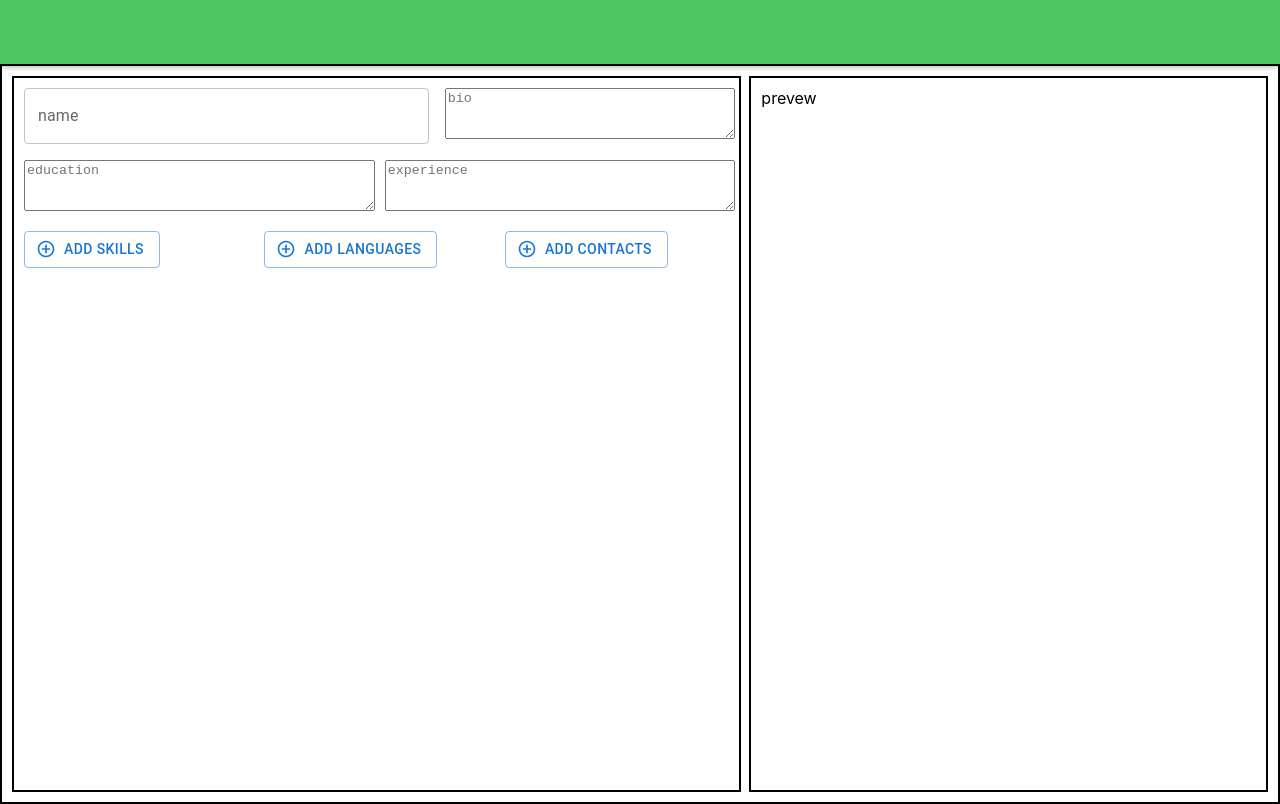
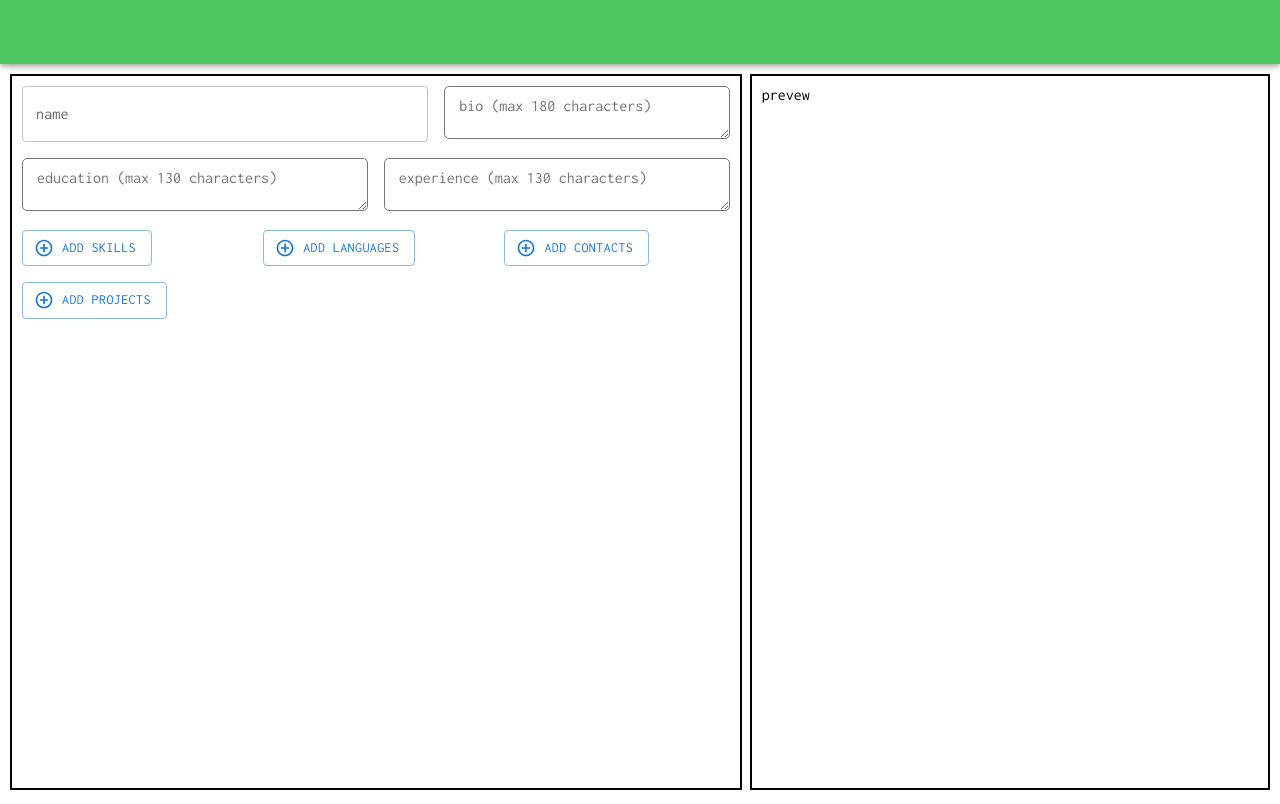
Before and after one commit to snovamicron/CV-builder, a React (Create React App) app in the folder client/: page /template in a window 1280 px wide. Built offline with nearby package versions, Linux system fonts and the light colour scheme.

Commit message:
commit 6

```diff
--- a/client/public/index.html
+++ b/client/public/index.html
@@ -1,20 +1,21 @@
 <!DOCTYPE html>
 <html lang="en">
+
 <head>
   <meta charset="utf-8" />
   <link rel="icon" href="%PUBLIC_URL%/favicon.ico" />
   <meta name="viewport" content="width=device-width, initial-scale=1" />
   <meta name="theme-color" content="#000000" />
-    <meta
-      name="description"
-      content="Web site created using create-react-app"
-    />
+  <meta name="description" content="Web site created using create-react-app" />
   <link rel="apple-touch-icon" href="%PUBLIC_URL%/logo192.png" />
   <!--
       manifest.json provides metadata used when your web app is installed on a
       user's mobile device or desktop. See https://developers.google.com/web/fundamentals/web-app-manifest/
     -->
   <link rel="manifest" href="%PUBLIC_URL%/manifest.json" />
+  <link rel="preconnect" href="https://fonts.googleapis.com">
+  <link rel="preconnect" href="https://fonts.gstatic.com" crossorigin>
+  <link href="https://fonts.googleapis.com/css2?family=Inconsolata&display=swap" rel="stylesheet">
   <!--
       Notice the use of %PUBLIC_URL% in the tags above.
       It will be replaced with the URL of the `public` folder during the build.
@@ -26,6 +27,7 @@
     -->
   <title>React App</title>
 </head>
+
 <body>
   <noscript>You need to enable JavaScript to run this app.</noscript>
   <div id="root"></div>
@@ -40,4 +42,5 @@
       To create a production bundle, use `npm run build` or `yarn build`.
     -->
 </body>
+
 </html>
--- a/client/src/components/Home/Template.tsx
+++ b/client/src/components/Home/Template.tsx
@@ -12,7 +12,6 @@ import { makeStyles } from '@mui/styles'
 const Template = () => {
 const useStyles = makeStyles({
   wraper:{
-    border:'2px solid #000',
       height:'92vh',
       marginTop:64
   }
--- a/client/src/components/Home/Template/Template_1.tsx
+++ b/client/src/components/Home/Template/Template_1.tsx
@@ -8,9 +8,15 @@ import {
     TextField,
     TextareaAutosize,
     Button,
-    Chip
+    Chip,
+    Card,
+    CardHeader,
+    CardContent,
+    Typography,
+    IconButton
 } from '@mui/material'
 import AddCircleOutlineIcon from '@mui/icons-material/AddCircleOutline';
+import CloseIcon from '@mui/icons-material/Close';
 import { useTheme } from '@mui/material/styles'
 import { makeStyles } from '@mui/styles'
 
@@ -33,7 +39,8 @@ const Template_1 = () => {
     interface listsInterface {
         skills: boolean,
         languages: boolean,
-        contacts: boolean
+        contacts: boolean,
+        projects: boolean
     }
     interface listsDataInterface {
         skillsList: string,
@@ -50,17 +57,21 @@ const Template_1 = () => {
         contacts: [],
         projects: []
     })
-    const [lists, setLists] = useState<listsInterface>({ skills: false, languages: false, contacts: false })
+    const [projects, setProjects] = useState<porjectInterface>({
+        porjectName: [''],
+        porjectDescription: ''
+    })
+    const [lists, setLists] = useState<listsInterface>({ skills: false, languages: false, contacts: false, projects: false })
     const [listData, setListData] = useState<listsDataInterface>({ skillsList: '', languagesList: '', contactsList: '' })
     const onDataChange = (e: any): void => {
         setFormData({ ...formData, [e.target.name]: e.target.value })
     }
-    const onListTextChange = (e:any):void => {
-        setListData({...listData, [e.target.name]:e.target.value})
+    const onListTextChange = (e: any): void => {
+        setListData({ ...listData, [e.target.name]: e.target.value })
     }
     const onListDataChange = (e: any): void => {
-        if(e.key === 'Enter'){
-            setListData({...listData, [e.target.name]:''})
+        if (e.key === 'Enter') {
+            setListData({ ...listData, [e.target.name]: '' })
             switch (e.target.name) {
                 case 'skillsList':
                     setFormData({ ...formData, skills: [...formData.skills, e.target.value] })
@@ -78,25 +89,38 @@ const Template_1 = () => {
             }
         }
     }
+    const onProjectsDataChange = (): void => {
+        if (formData.projects.length < 4) {
+            setFormData({ ...formData, projects: [...formData.projects, projects] })
+            setProjects({
+                porjectName: [''],
+                porjectDescription: ''
+            })
+        }
+    }
+    const onProjectsDelete = (index:number): void => {
+            const filterProjects = formData.projects.filter((ele, i) => index !== i)
+            setFormData({ ...formData, projects: filterProjects })
+    }
     const onListChange = (e: any): void => {
         setLists({ ...lists, [e.target.name]: true })
     }
-    const onChipDelete = (ele:string, arrName:string):void => {
+    const onChipDelete = (ele: string, arrName: string): void => {
         switch (arrName) {
             case 'skills':
-                if(formData.skills.some(element => element === ele)){
+                if (formData.skills.some(element => element === ele)) {
                     const skills = formData.skills.filter(element => element !== ele)
                     setFormData({ ...formData, skills })
                 }
                 break;
             case 'languages':
-                if(formData.languages.some(element => element === ele)){
+                if (formData.languages.some(element => element === ele)) {
                     const languages = formData.languages.filter(element => element !== ele)
                     setFormData({ ...formData, languages })
                 }
                 break;
             case 'contacts':
-                if(formData.contacts.some(element => element === ele)){
+                if (formData.contacts.some(element => element === ele)) {
                     const contacts = formData.contacts.filter(element => element !== ele)
                     setFormData({ ...formData, contacts })
                 }
@@ -113,8 +137,19 @@ const Template_1 = () => {
         components: {
             border: '2px solid #000',
             height: '100%',
+            maxHeight: '90vh',
             padding: 10,
-            boxSizing: 'border-box'
+            boxSizing: 'border-box',
+            overflow: 'auto !important'
+        },
+        textArea: {
+            padding: '10px 14px',
+            boxSizing: 'border-box',
+            width: '100%',
+            maxWidth: '100%',
+            fontWeight: 400,
+            fontSize: '1rem',
+            borderRadius: 5
         }
     })
     const classes = useStyles()
@@ -135,32 +170,35 @@ const Template_1 = () => {
                             </Grid>
                             <Grid item xs={12} lg={5}>
                                 <TextareaAutosize
-                                    placeholder='bio'
-                                    style={{ width: '100%' }}
-                                    minRows={3}
+                                    className={classes.textArea}
+                                    placeholder='bio (max 180 characters)'
+                                    minRows={1.8}
                                     value={formData.bio}
                                     name='bio'
                                     onChange={(e) => onDataChange(e)}
+                                    maxLength={180}
                                 />
                             </Grid>
                             <Grid item xs={12} lg={6}>
                                 <TextareaAutosize
-                                    placeholder='education'
-                                    style={{ width: '100%' }}
-                                    minRows={3}
+                                    className={classes.textArea}
+                                    placeholder='education (max 130 characters)'
+                                    minRows={1.8}
                                     value={formData.education}
                                     name='education'
                                     onChange={(e) => onDataChange(e)}
+                                    maxLength={130}
                                 />
                             </Grid>
                             <Grid item xs={12} lg={6}>
                                 <TextareaAutosize
-                                    placeholder='experience'
-                                    style={{ width: '100%' }}
-                                    minRows={3}
+                                    className={classes.textArea}
+                                    placeholder='experience (max 130 characters)'
+                                    minRows={1.8}
                                     value={formData.experience}
                                     name='experience'
                                     onChange={(e) => onDataChange(e)}
+                                    maxLength={130}
                                 />
                             </Grid>
                             <Grid item xs={12} lg={4}>
@@ -175,13 +213,13 @@ const Template_1 = () => {
                                         add skills
                                     </Button>
                                     {
-                                        lists.skills && <TextField value={listData.skillsList} name='skillsList' onChange={(e)=> onListTextChange(e)} onKeyUp={(e) => onListDataChange(e)} label='Enter skills' sx={{ margin: '10px 0' }} fullWidth size='small' />
+                                        lists.skills && <TextField value={listData.skillsList} name='skillsList' onChange={(e) => onListTextChange(e)} onKeyUp={(e) => onListDataChange(e)} label='Enter skills' sx={{ margin: '10px 0' }} fullWidth size='small' />
                                     }
                                     {
                                         formData.skills.length !== 0 &&
-                                        formData.skills.map((ele, index)=>{
+                                        formData.skills.map((ele, index) => {
                                             return (
-                                                <Chip sx={{margin:'3px'}} color='success' key={index} label={ele} onDelete={()=>onChipDelete(ele, 'skills')}/>
+                                                <Chip sx={{ margin: '3px' }} color='success' key={index} label={ele} onDelete={() => onChipDelete(ele, 'skills')} />
                                             )
                                         })
                                     }
@@ -199,13 +237,13 @@ const Template_1 = () => {
                                         add languages
                                     </Button>
                                     {
-                                        lists.languages && <TextField value={listData.languagesList} name='languagesList' onChange={(e)=> onListTextChange(e)} onKeyUp={(e) => onListDataChange(e)} label='Enter languages' sx={{ margin: '10px 0' }} fullWidth size='small' />
+                                        lists.languages && <TextField value={listData.languagesList} name='languagesList' onChange={(e) => onListTextChange(e)} onKeyUp={(e) => onListDataChange(e)} label='Enter languages' sx={{ margin: '10px 0' }} fullWidth size='small' />
                                     }
                                     {
                                         formData.languages.length !== 0 &&
-                                        formData.languages.map((ele, index)=>{
+                                        formData.languages.map((ele, index) => {
                                             return (
-                                                <Chip sx={{margin:'3px'}} color='success' key={index} label={ele} onDelete={()=>onChipDelete(ele, 'languages')}/>
+                                                <Chip sx={{ margin: '3px' }} color='success' key={index} label={ele} onDelete={() => onChipDelete(ele, 'languages')} />
                                             )
                                         })
                                     }
@@ -223,13 +261,62 @@ const Template_1 = () => {
                                         add contacts
                                     </Button>
                                     {
-                                        lists.contacts && <TextField value={listData.contactsList} name='contactsList' onChange={(e)=> onListTextChange(e)} onKeyUp={(e) => onListDataChange(e)} label='Enter contacts' sx={{ margin: '10px 0' }} fullWidth size='small' />
+                                        lists.contacts && <TextField value={listData.contactsList} name='contactsList' onChange={(e) => onListTextChange(e)} onKeyUp={(e) => onListDataChange(e)} label='Enter contacts' sx={{ margin: '10px 0' }} fullWidth size='small' />
                                     }
                                     {
                                         formData.contacts.length !== 0 &&
-                                        formData.contacts.map((ele, index)=>{
+                                        formData.contacts.map((ele, index) => {
                                             return (
-                                                <Chip sx={{margin:'3px'}} color='success' key={index} label={ele} onDelete={()=>onChipDelete(ele, 'contacts')}/>
+                                                <Chip sx={{ margin: '3px' }} color='success' key={index} label={ele} onDelete={() => onChipDelete(ele, 'contacts')} />
+                                            )
+                                        })
+                                    }
+                                </Box>
+                            </Grid>
+                            <Grid item xs={12}>
+                                <Box>
+                                    <Button
+                                        variant='outlined'
+                                        startIcon={<AddCircleOutlineIcon />}
+                                        size='medium'
+                                        onClick={(e) => onListChange(e)}
+                                        name='projects'
+                                    >
+                                        add projects
+                                    </Button>
+                                    {
+                                        lists.projects &&
+                                        <>
+                                            <Typography sx={{ marginTop: 1, fontSize: '1.4rem' }}>Maximum 4 projects can be taken</Typography>
+                                            <TextField value={projects.porjectName[0]} onChange={(e) => setProjects({ ...projects, porjectName: [e.target.value] })} label='Enter Project name' sx={{ margin: '10px 0' }} fullWidth size='small' />
+                                            <TextareaAutosize onChange={(e) => setProjects({ ...projects, porjectDescription: e.target.value })} value={projects.porjectDescription} className={classes.textArea} minRows={1.2} placeholder='Enter description (max 230 characters)' maxLength={230} />
+                                            <Button
+                                                variant='contained'
+                                                size='small'
+                                                color='success'
+                                                sx={{ marginTop: 1, marginBottom: 2 }}
+                                                onClick={onProjectsDataChange}
+                                            >
+                                                add
+                                            </Button>
+                                        </>
+                                    }
+                                    {
+                                        formData.projects.length !== 0 &&
+                                        formData.projects.map((ele, index) => {
+                                            return (
+                                                    <Card key={index} sx={{ backgroundColor: 'blue', margin: '10px 0', color:'#fff' }}>
+                                                    <CardHeader
+                                                    sx={{ padding: '10px 16px' }}
+                                                    title={ele.porjectName[0]}
+                                                    action={
+                                                        <IconButton onClick={()=>onProjectsDelete(index)} color='inherit'>
+                                                            <CloseIcon/>
+                                                        </IconButton>
+                                                    }
+                                                    />
+                                                    <CardContent>{ele.porjectDescription}</CardContent>
+                                                </Card>
                                             )
                                         })
                                     }
--- a/client/src/index.css
+++ b/client/src/index.css
@@ -1,13 +1,6 @@
-body {
+*{
   margin: 0;
-  font-family: -apple-system, BlinkMacSystemFont, 'Segoe UI', 'Roboto', 'Oxygen',
-    'Ubuntu', 'Cantarell', 'Fira Sans', 'Droid Sans', 'Helvetica Neue',
-    sans-serif;
-  -webkit-font-smoothing: antialiased;
-  -moz-osx-font-smoothing: grayscale;
+  padding:0;
+  box-sizing: border-box;
+  font-family: 'Inconsolata', monospace !important;
 }
-
-code {
-  font-family: source-code-pro, Menlo, Monaco, Consolas, 'Courier New',
-    monospace;
-}
```
Also changed, not shown: client/project needs/note.txt. Lines whose indentation alone changed are shown as unchanged.
